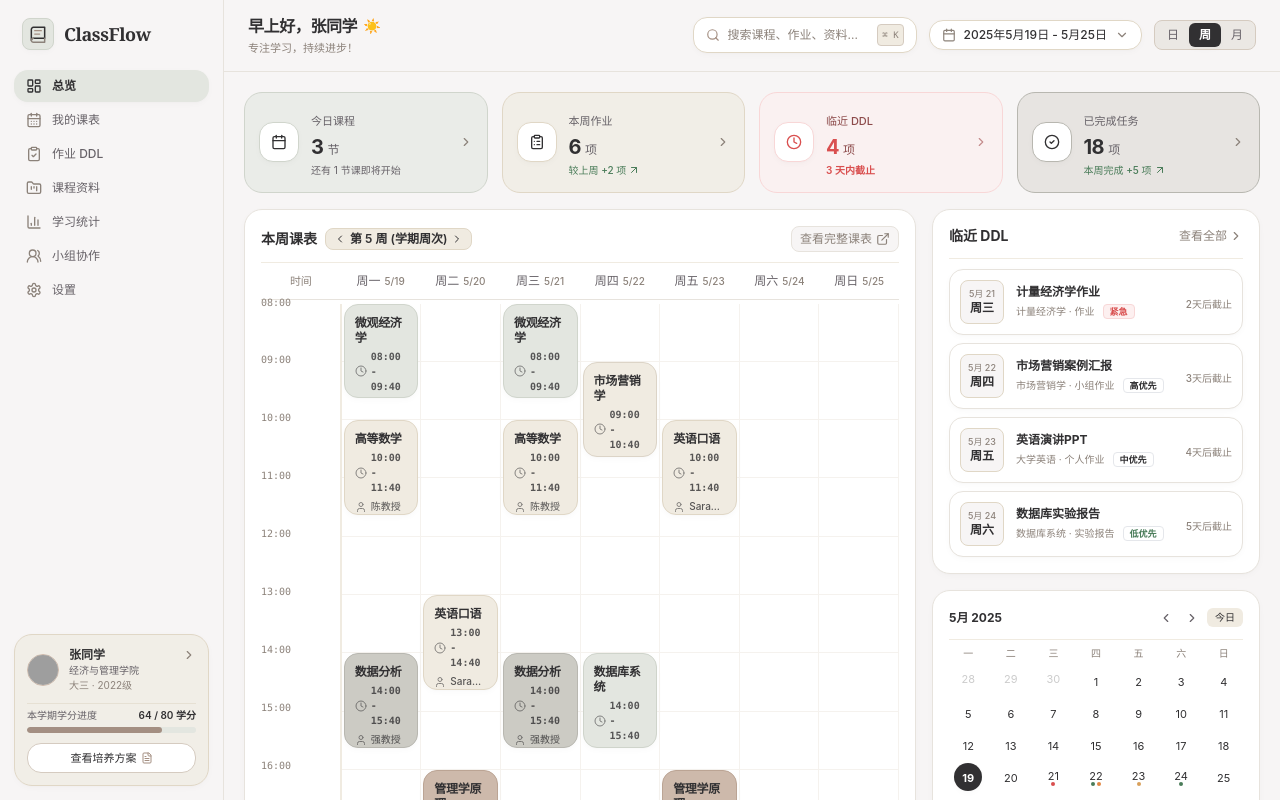
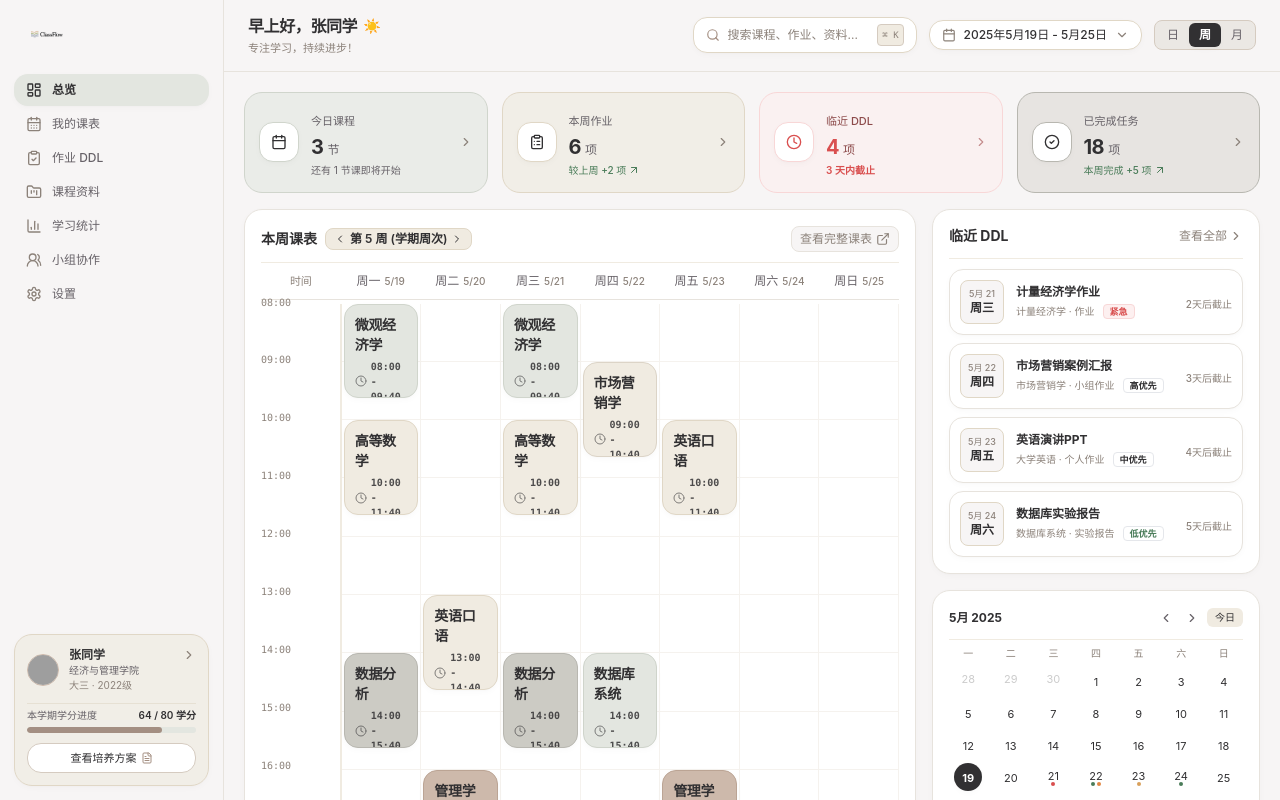
Before and after one commit to zuliku/classflow-study-dashboard, a Next.js app: page / in a window 1280 px wide. Shown: the top 800 px of the page. Built offline with nearby package versions, Linux system fonts and the light colour scheme; grey boxes are pictures that could not be loaded.

Commit message:
feat: replace top-left logo with official ClassFlow artwork image and enlarge course title font size

```diff
--- a/components/dashboard/TimetableGrid.tsx
+++ b/components/dashboard/TimetableGrid.tsx
@@ -236,9 +236,9 @@ export function TimetableGrid() {
                       >
                         {/* Top Section */}
                         <div className="space-y-1">
-                          {/* 1. Full Course Title (No truncation) */}
+                          {/* 1. Course Title (Slightly larger font size text-[13.5px]) */}
                           <div className="flex items-start justify-between">
-                            <h4 className="font-extrabold text-xs tracking-tight leading-tight text-charcoal group-hover:underline">
+                            <h4 className="font-extrabold text-[13.5px] sm:text-sm tracking-tight leading-snug text-charcoal group-hover:underline">
                               {course.name}
                             </h4>
                             {hasConflict && (
@@ -249,19 +249,19 @@ export function TimetableGrid() {
                           </div>
 
                           {/* 2. Time Range */}
-                          <div className="flex items-center text-[10px] font-mono opacity-80 space-x-1">
+                          <div className="flex items-center text-[10px] font-mono opacity-85 space-x-1">
                             <Clock className="w-3 h-3 shrink-0 opacity-70" />
                             <span className="font-semibold">{sched.startTime} - {sched.endTime}</span>
                           </div>
 
                           {/* 3. Teacher Info (Placed directly below time) */}
-                          <div className="flex items-center text-[10px] opacity-80 space-x-1 font-medium">
+                          <div className="flex items-center text-[10px] opacity-85 space-x-1 font-medium">
                             <User className="w-3 h-3 shrink-0 opacity-70" />
                             <span className="truncate">{course.teacher}</span>
                           </div>
                         </div>
 
-                        {/* Bottom Row: Location Badge (No Credit info) */}
+                        {/* Bottom Row: Location Badge */}
                         <div className="flex items-center text-[10px] opacity-90 pt-1 border-t border-black/5 font-medium">
                           <MapPin className="w-3 h-3 mr-1 shrink-0 opacity-75" />
                           <span className="truncate">{sched.location}</span>
--- a/components/layout/Sidebar.tsx
+++ b/components/layout/Sidebar.tsx
@@ -36,22 +36,16 @@ export function Sidebar() {
     <aside className="w-56 h-screen bg-[#F7F5F5] border-r border-[#E7E3DD] flex flex-col justify-between p-3.5 sticky top-0 select-none z-20 shrink-0">
       {/* Top Section */}
       <div className="space-y-4">
-        {/* Brand Logo matching reference image 1 logo style */}
-        <div className="flex items-center space-x-2.5 px-2 py-1 cursor-pointer" onClick={() => setActiveTab("overview")}>
-          {/* Custom Morandi Layered Book Icon matching image 1 */}
-          <div className="w-8 h-8 rounded-lg bg-[#E3E6E0] border border-[#D0D5CC] flex items-center justify-center text-charcoal shadow-subtle shrink-0">
-            <svg width="20" height="20" viewBox="0 0 24 24" fill="none" xmlns="http://www.w3.org/2000/svg">
-              <path d="M4 19.5C4 18.837 4.26339 18.2011 4.73223 17.7322C5.20107 17.2634 5.83696 17 6.5 17H20V4H6.5C5.83696 4 5.20107 4.26339 4.73223 4.73223C4.26339 5.20107 4 5.83696 4 6.5V19.5Z" stroke="#313032" strokeWidth="1.8" strokeLinecap="round" strokeLinejoin="round"/>
-              <path d="M6.5 17C5.83696 17 5.20107 17.2634 4.73223 17.7322C4.26339 18.2011 4 18.837 4 19.5V19.5C4 20.163 4.26339 20.7989 4.73223 21.2678C5.20107 21.7366 5.83696 22 6.5 22H20V17" stroke="#8C827A" strokeWidth="1.8" strokeLinecap="round" strokeLinejoin="round"/>
-              <line x1="8" y1="8" x2="16" y2="8" stroke="#A48F82" strokeWidth="1.5" strokeLinecap="round"/>
-              <line x1="8" y1="12" x2="14" y2="12" stroke="#A48F82" strokeWidth="1.5" strokeLinecap="round"/>
-            </svg>
-          </div>
-          <div>
-            <h1 className="font-serif font-bold text-lg tracking-tight text-charcoal flex items-center leading-none">
-              ClassFlow
-            </h1>
-          </div>
+        {/* Brand Logo replacing top-left with official uploaded ClassFlow logo image */}
+        <div
+          className="flex items-center px-1.5 py-1 cursor-pointer transition-opacity hover:opacity-90"
+          onClick={() => setActiveTab("overview")}
+        >
+          <img
+            src="/logo.png"
+            alt="ClassFlow"
+            className="h-9 max-w-full object-contain mix-blend-multiply"
+          />
         </div>
 
         {/* Navigation Menu */}
```
Also changed, not shown: public/logo.png (added).
